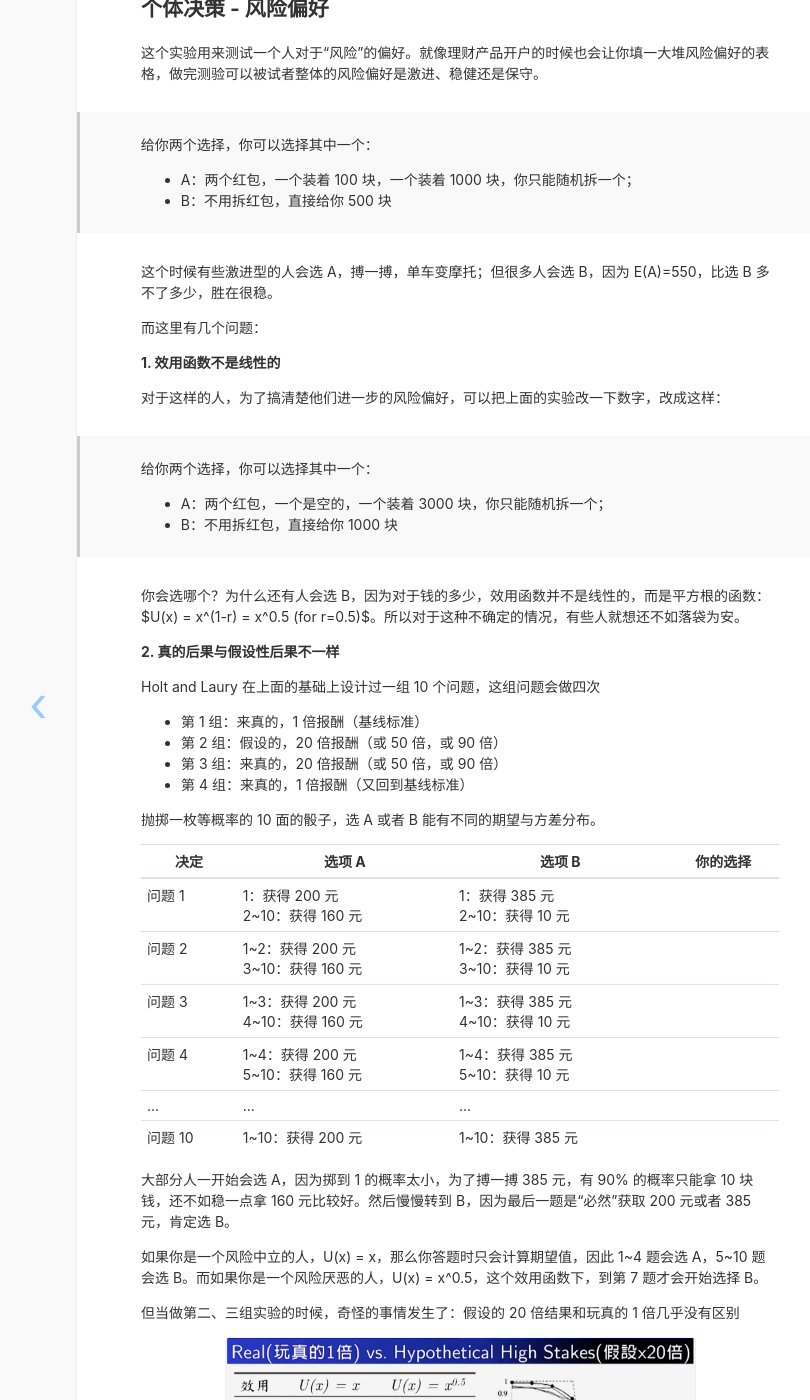
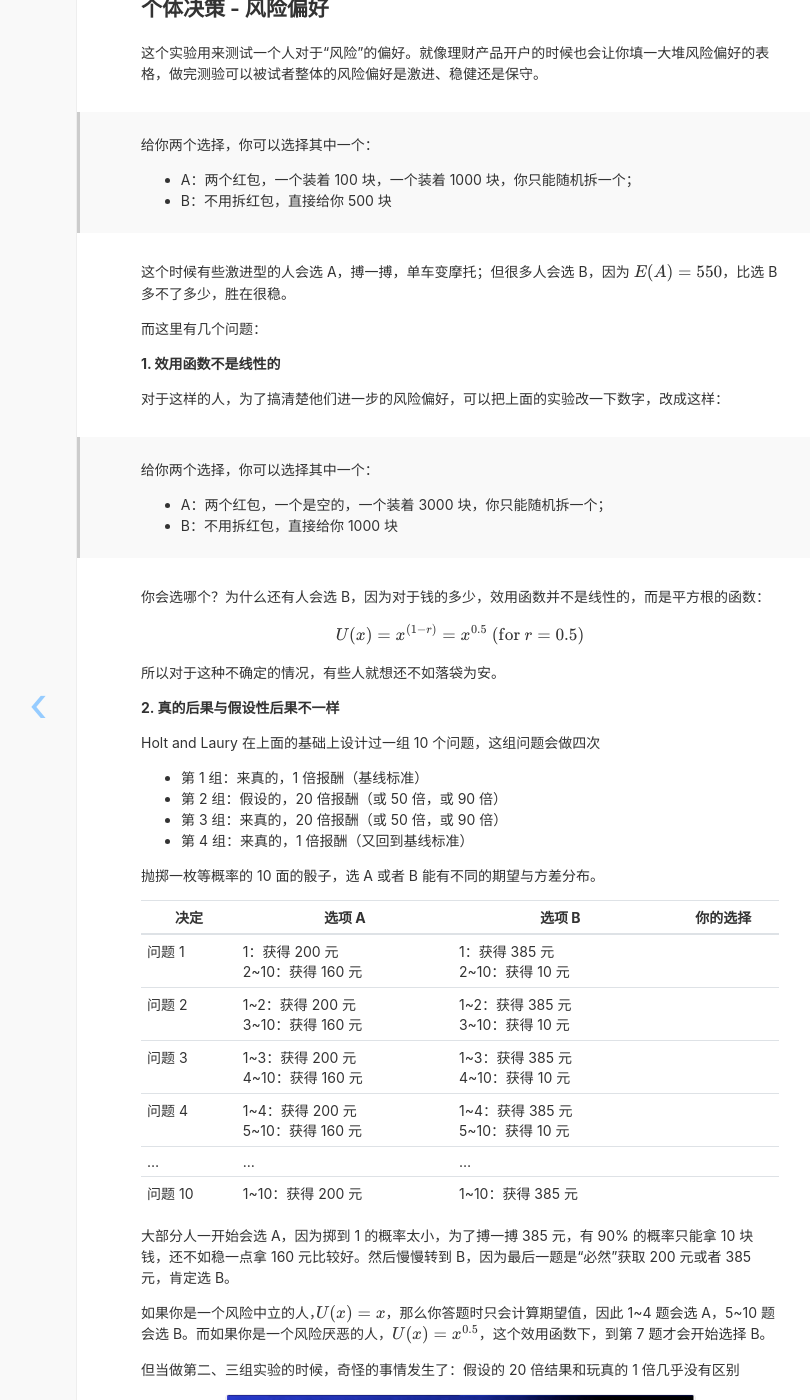
Before and after one commit to jerry9032/jerry9032.github.io, a Jekyll site: the page built from _posts/2020-03-22-experimental-economics-two.md, in a window 1280 px wide and 1400 px high, scrolled down 462 px. Shown: the whole window, without its empty margins (180-990 px from the left). Built offline with Jekyll 4.4.1, drawn with Linux system fonts in a browser that asks for light colours; nearby versions of some CDN libraries; formulas are drawn with MathJax 3; comment, search, counter and statistics services are not loaded; some of the changed text lies outside the part shown.

Commit message:
Using Mathjax

```diff
--- a/_includes/head.html
+++ b/_includes/head.html
@@ -39,3 +39,7 @@
   fjs.parentNode.insertBefore(js, fjs);
 }(document, 'script', 'facebook-jssdk'));</script>
 {% endif %}
+
+{% if page.mathjax  %}
+<script type="text/javascript" async src='https://cdnjs.cloudflare.com/ajax/libs/mathjax/2.7.2/MathJax.js?config=TeX-MML-AM_CHTML'></script>
+{% endif %}
--- a/_posts/2020-03-22-experimental-economics-two.md
+++ b/_posts/2020-03-22-experimental-economics-two.md
@@ -16,7 +17,7 @@
 >- A：两个红包，一个装着 100 块，一个装着 1000 块，你只能随机拆一个；
 >- B：不用拆红包，直接给你 500 块
 
-这个时候有些激进型的人会选 A，搏一搏，单车变摩托；但很多人会选 B，因为 E(A)=550，比选 B 多不了多少，胜在很稳。
+这个时候有些激进型的人会选 A，搏一搏，单车变摩托；但很多人会选 B，因为 \\(E(A)=550\\)，比选 B 多不了多少，胜在很稳。
 
 而这里有几个问题：
 
@@ -29,7 +30,11 @@
 > - A：两个红包，一个是空的，一个装着 3000 块，你只能随机拆一个；
 > - B：不用拆红包，直接给你 1000 块
 
-你会选哪个？为什么还有人会选 B，因为对于钱的多少，效用函数并不是线性的，而是平方根的函数：$U(x) = x^(1-r) = x^0.5 (for r=0.5)$。所以对于这种不确定的情况，有些人就想还不如落袋为安。
+你会选哪个？为什么还有人会选 B，因为对于钱的多少，效用函数并不是线性的，而是平方根的函数：
+
+$$U(x) = x^{(1-r)} = x^{0.5}\text{ (for } r=0.5)$$
+
+所以对于这种不确定的情况，有些人就想还不如落袋为安。
 
 **2. 真的后果与假设性后果不一样**
 
@@ -53,7 +58,7 @@
 
 大部分人一开始会选 A，因为掷到 1 的概率太小，为了搏一搏 385 元，有 90% 的概率只能拿 10 块钱，还不如稳一点拿 160 元比较好。然后慢慢转到 B，因为最后一题是“必然”获取 200 元或者 385 元，肯定选 B。
 
-如果你是一个风险中立的人，U(x) = x，那么你答题时只会计算期望值，因此 1~4 题会选 A，5~10 题会选 B。而如果你是一个风险厌恶的人，U(x) = x^0.5，这个效用函数下，到第 7 题才会开始选择 B。
+如果你是一个风险中立的人，\\(U(x) = x\\)，那么你答题时只会计算期望值，因此 1~4 题会选 A，5~10 题会选 B。而如果你是一个风险厌恶的人，\\(U(x) = x^{0.5}\\)，这个效用函数下，到第 7 题才会开始选择 B。
 
 但当做第二、三组实验的时候，奇怪的事情发生了：假设的 20 倍结果和玩真的 1 倍几乎没有区别
 
```
Also changed, not shown: other parts of _posts/2020-03-22-experimental-economics-two.md (+4 -3 lines), Gemfile.lock, images/experimental-economics-2-04.png (deleted), images/experimental-economics-2-05.png (deleted).
